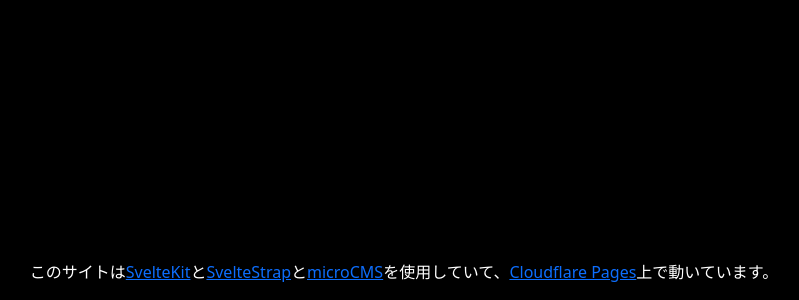
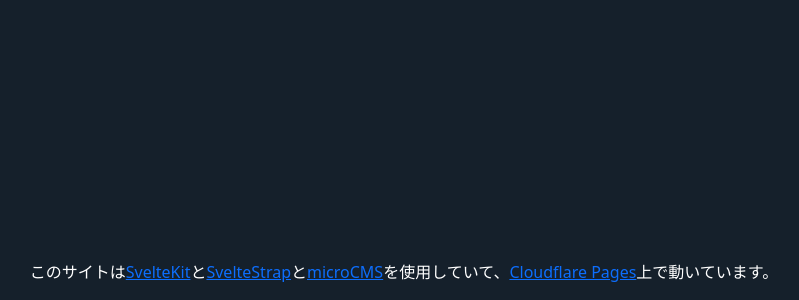
Before and after one commit to yuimarudev/yuimaru.dev, a SvelteKit app: page / in a window 1280 px wide. Shown: the part 500-800 px from the top of the page, without its empty margins (236-1035 px from the left). Built offline with nearby package versions, Linux system fonts and the light colour scheme.

Commit message:
Twitter colors?

```diff
--- a/static/app.css
+++ b/static/app.css
@@ -1,6 +1,6 @@
 body {
   color: #ffffff;
-  background: #000;
+  background: rgb(21, 32, 43);
 }
 
 .center {
@@ -12,7 +12,7 @@ main {
 }
 
 footer {
-  background: #000;
+  background: rgb(21, 32, 43);
   padding-top: 1.2em;
 }
 
```
